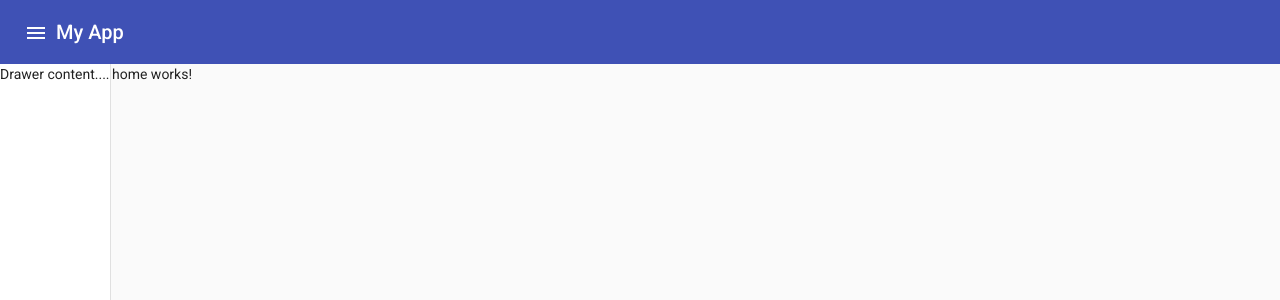
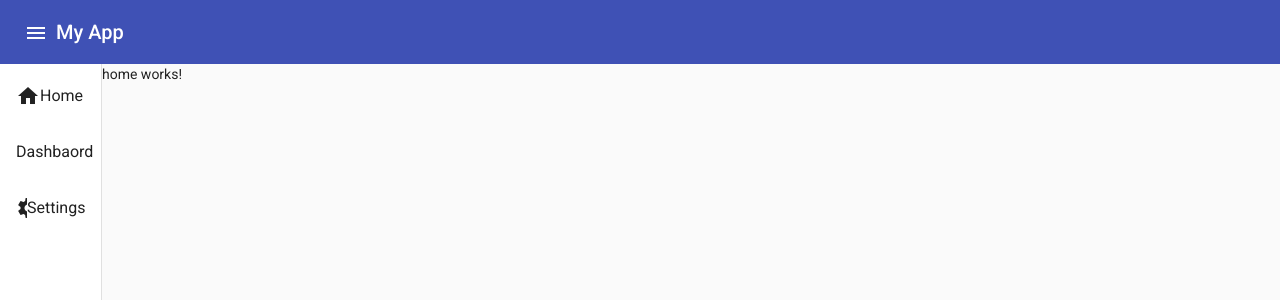
Before and after one commit to bitbrainstech/ng-impiger, an Angular app: page / in a window 1280 px wide. Shown: the top 300 px of the page. Built offline with nearby package versions, Linux system fonts and the light colour scheme.

Commit message:
Added side menu content

```diff
--- a/src/app/app.component.css
+++ b/src/app/app.component.css
@@ -4,4 +4,11 @@
 
 .example-container {
     height: 100%;
+    flex: 1 1 auto;
 }
+
+.example-sidemenu {
+    height: 100%;
+    width: 8%;
+    flex: 1 1 auto;
+}
--- a/src/app/app.component.html
+++ b/src/app/app.component.html
@@ -1,5 +1,5 @@
 <mat-toolbar color="primary">
-  <button mat-icon-button class="example-icon" aria-label="Example icon-button with menu icon">
+  <button mat-icon-button class="example-icon" aria-label="Example icon-button with menu icon" (click)="onOpenMenu()">
     <mat-icon>menu</mat-icon>
   </button>
   <span>My App</span>
@@ -11,10 +11,18 @@
     <mat-icon>share</mat-icon>
   </button> -->
 </mat-toolbar>
-
-<mat-drawer-container class="example-container">
-  <mat-drawer mode="side" opened>Drawer content....</mat-drawer>
-  <mat-drawer-content class="main-content">
-<router-outlet></router-outlet>
-  </mat-drawer-content>
-</mat-drawer-container>
+<mat-sidenav-container class="example-container">
+  <mat-sidenav class="example-sidemenu" #sidenav mode="side" [(opened)]="menuOpen">
+    <mat-nav-list *ngFor="let menu of sidemenus">
+      <mat-list-item routerLink={{menu.path}}>
+        <!-- <a mat-list-item> -->
+          <mat-icon>{{menu.icon}}</mat-icon>
+          <span>{{menu.name}}</span>
+        <!-- </a> -->
+      </mat-list-item>
+    </mat-nav-list>
+  </mat-sidenav>
+  <mat-sidenav-content>
+    <router-outlet></router-outlet>
+  </mat-sidenav-content>
+</mat-sidenav-container>
--- a/src/app/app.component.ts
+++ b/src/app/app.component.ts
@@ -7,4 +7,15 @@ import { Component } from '@angular/core';
 })
 export class AppComponent {
   title = 'ng-impiger';
+  menuOpen = true;
+
+  sidemenus: any = [
+    { path: '/',          icon:'home', name: 'Home'},
+    { path: '/dashboard', icon:'dashboard', name : 'Dashbaord' },
+    { path: '/settings',  icon:'settings', name : 'Settings' }
+  ];
+
+  onOpenMenu(): void {
+    this.menuOpen = (!this.menuOpen);
+  }
 }
--- a/src/app/app.module.ts
+++ b/src/app/app.module.ts
@@ -10,6 +10,9 @@ import { MatToolbarModule } from '@angular/material/toolbar';
 import { MatIconModule } from '@angular/material/icon';
 import { MatButtonModule } from '@angular/material/button';
 import { MatSidenavModule } from '@angular/material/sidenav';
+import {MatListModule} from '@angular/material/list';
+import {MatCardModule} from '@angular/material/card';
+import {MatGridListModule} from '@angular/material/grid-list';
 
 @NgModule({
   declarations: [
@@ -25,6 +28,9 @@ import { MatSidenavModule } from '@angular/material/sidenav';
     MatIconModule,
     MatButtonModule,
     MatSidenavModule,
+    MatListModule,
+    MatCardModule,
+    MatGridListModule
   ],
   providers: [],
   bootstrap: [AppComponent]
```
